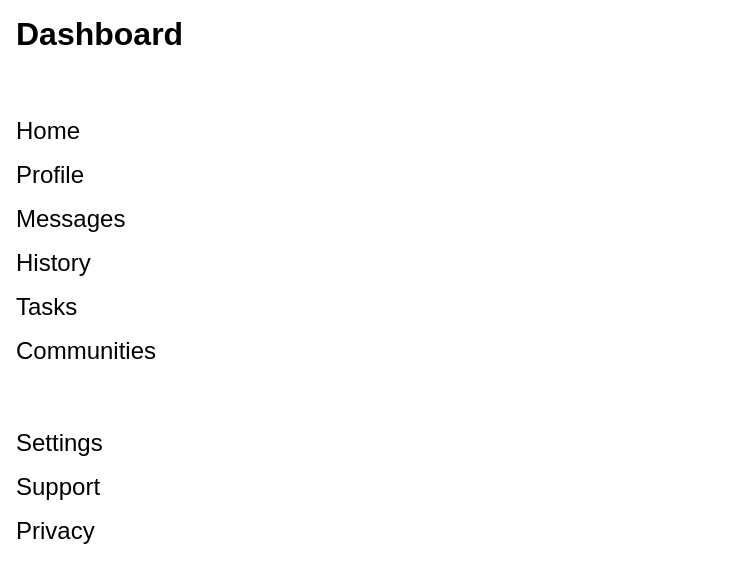
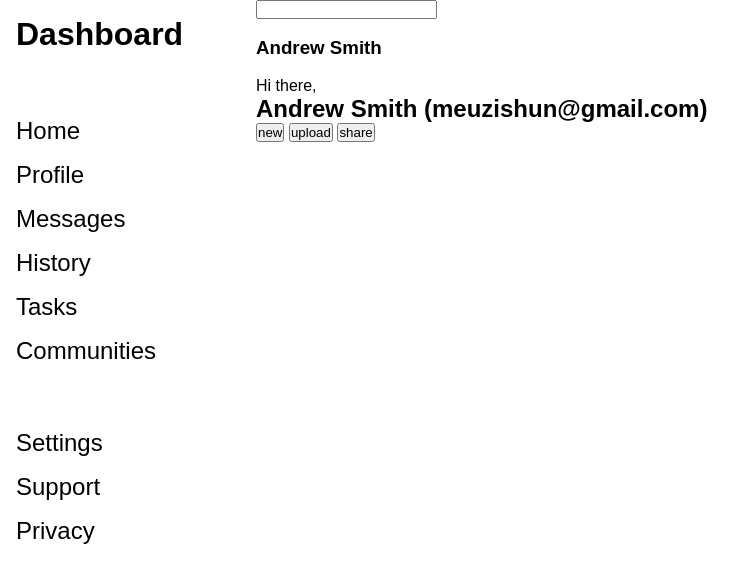
Before and after one commit to meuzishun/admin-dashboard, a plain HTML site: page index.html in a window 1280 px wide. Shown: the whole page, without its empty margins (0-753 px from the left). Drawn offline with Linux system fonts and the light colour scheme.

Commit message:
Add header content

```diff
--- a/index.html
+++ b/index.html
@@ -10,10 +10,25 @@
   <body>
     <div class="container">
       <header>
-        <div class="search-bar"></div>
-        <div class="user-info"></div>
-        <div class="welcome"></div>
-        <div class="buttons"></div>
+        <div class="search-bar">
+          <i></i>
+          <input type="search" name="" id="" />
+        </div>
+        <div class="user-info">
+          <i></i>
+          <img src="" alt="" />
+          <h3 class="user-name">Andrew Smith</h3>
+        </div>
+        <div class="welcome">
+          <img src="" alt="" />
+          <p class="greeting">Hi there,</p>
+          <h2 class="user-name">Andrew Smith (meuzishun@gmail.com)</h2>
+        </div>
+        <div class="buttons">
+          <button>new</button>
+          <button>upload</button>
+          <button>share</button>
+        </div>
       </header>
       <aside>
         <div class="heading">
--- a/style.scss
+++ b/style.scss
@@ -7,6 +7,10 @@
 html {
   font-size: 16px;
   font-family: Arial, Helvetica, sans-serif;
+
+  ul {
+    list-style: none;
+  }
 }
 
 .container {
@@ -16,10 +20,6 @@ html {
   grid-template-areas:
     'sidebar header'
     'sidebar main';
-
-  ul {
-    list-style: none;
-  }
 
   header {
     grid-area: header;
```
Also changed, not shown: css/style.min.css.
